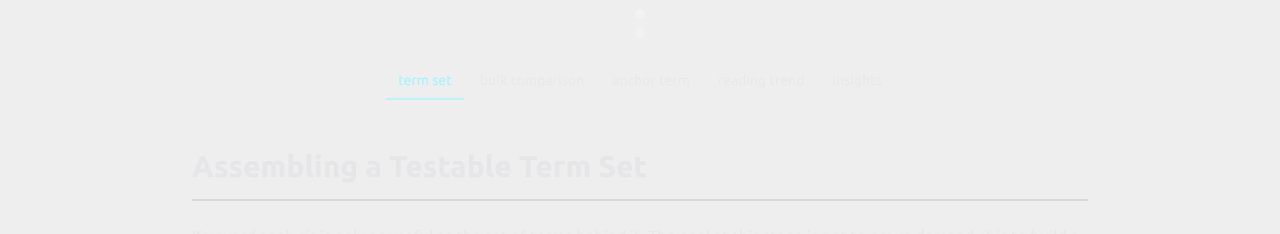
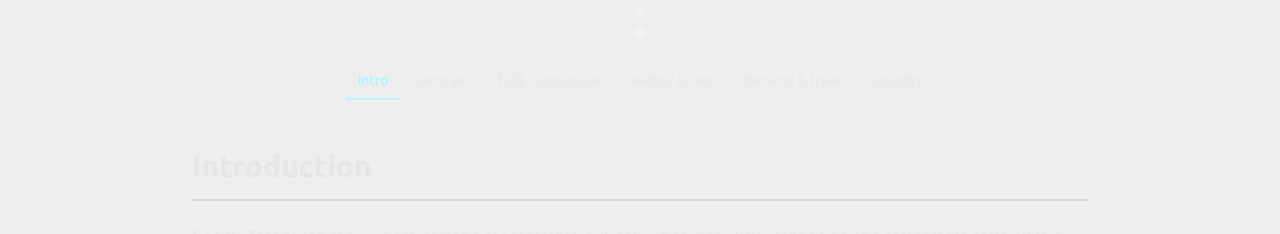
Before and after one commit to rotisserie-christian/portfolio, a React (Vite) app: page /trends in a window 1280 px wide. Shown: the part 442-676 px from the top of the page. Built offline with nearby package versions, Linux system fonts and the light colour scheme; no server answers.

Commit message:
added intro to trends page

```diff
--- a/src/pages/Trends.jsx
+++ b/src/pages/Trends.jsx
@@ -10,10 +10,11 @@ import ErrorBoundary from "@/components/ui/ErrorBoundary";
 const MUSIC_VIDEO_MAKER = ["music video maker"];
 
 const TRENDS_SECTIONS = [
+    { id: "intro", label: "intro" },
     { id: "term-set", label: "term set" },
     { id: "bulk-comparison", label: "bulk comparison" },
-    { id: "anchor-terms", label: "anchor term" },
-    { id: "reading-trend", label: "reading trend" },
+    { id: "anchor-terms", label: "anchor terms" },
+    { id: "reading-trend", label: "demand & trend" },
     { id: "insights", label: "insights" },
 ];
 
@@ -43,8 +44,22 @@ export default function Trends() {
 
                 <article className="flex flex-col w-full max-w-4xl mt-8 lg:mt-10">
                     <h2
+                        id="intro"
+                        className="scroll-mt-28 text-2xl lg:text-3xl ubuntu-bold text-neutral-content/85"
+                    >
+                        Introduction
+                    </h2>
+                    <div className="divider mt-2 mb-0"></div>
+
+                    <p className="text-base mt-4 ubuntu-regular text-neutral-content/75 text-left">
+                        Google Trends can show where demand concentrates, but only when many keywords sit on one comparable
+                        scale. With a five-term batch limit, a diverse set is hard to rank fairly. This article shows how to
+                        work around that limit so search interest can steer product development toward in-demand features.
+                    </p>
+
+                    <h2
                         id="term-set"
-                        className="scroll-mt-28 text-2xl lg:text-3xl ubuntu-bold text-neutral-content/85"
+                        className="scroll-mt-28 text-2xl lg:text-3xl ubuntu-bold text-neutral-content/85 mt-12"
                     >
                         Assembling a Testable Term Set
                     </h2>
```
